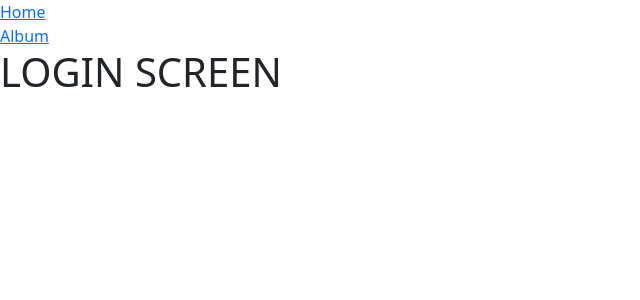
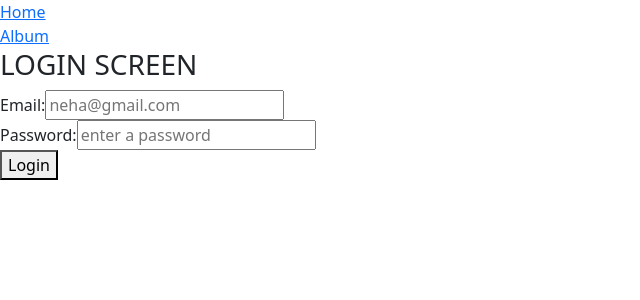
Before and after one commit to nehaannvinu/FullStackTraining, a React (Create React App) app: page / in a window 1280 px wide. Shown: the top 300 px of the page, without its empty margins (0-640 px from the left). Built offline with nearby package versions, Linux system fonts and the light colour scheme.

Commit message:
#session-storage: Added login screen

```diff
--- a/src/App.js
+++ b/src/App.js
@@ -8,6 +8,7 @@ import Navbar from './components/Navbar';
 // Try adding app.const for storing path variables
 
 function App() {
+
   return (
     <Router>
       <div className="App">
--- a/src/pages/Login.js
+++ b/src/pages/Login.js
@@ -1,9 +1,51 @@
-const Login = () =>{
-    return(
+import { useState, useEffect} from "react";
+
+const Login = () => {
+
+    const [email, setemail] = useState("");
+    const [password, setPassword] = useState("");
+    const [user, setUser] = useState()
+
+    useEffect(() => {
+        localStorage.setItem("email", JSON.stringify(email));
+        localStorage.setItem("password", JSON.stringify(password));
+      }, [email, password]);
+
+    const handleSubmit = async e => {
+        e.preventDefault();
+        console.log("Value Submitted");
+    }
+    if (user) {
+        return <div>Welcome {user.name}!</div>;
+    }
+
+    return (
         <div>
-            <h1>LOGIN SCREEN</h1>
+            <h3>LOGIN SCREEN</h3>
+            <form onSubmit={handleSubmit}>
+                <label htmlFor="email">Email: </label>
+                <input
+                    type="email"
+                    value={email}
+                    required
+                    placeholder="neha@gmail.com"
+                    onChange={({ target }) => setemail(target.value)
+                    }
+                />
+                <div>
+                    <label htmlFor="password">Password: </label>
+                    <input
+                        type="password"
+                        value={password}
+                        required
+                        placeholder="enter a password"
+                        onChange={({ target }) => setPassword(target.value)}
+                    />
+                </div>
+                <button type="submit">Login</button>
+            </form>
         </div>
     )
-    }
+}
 
-    export default Login;
+export default Login;
```
